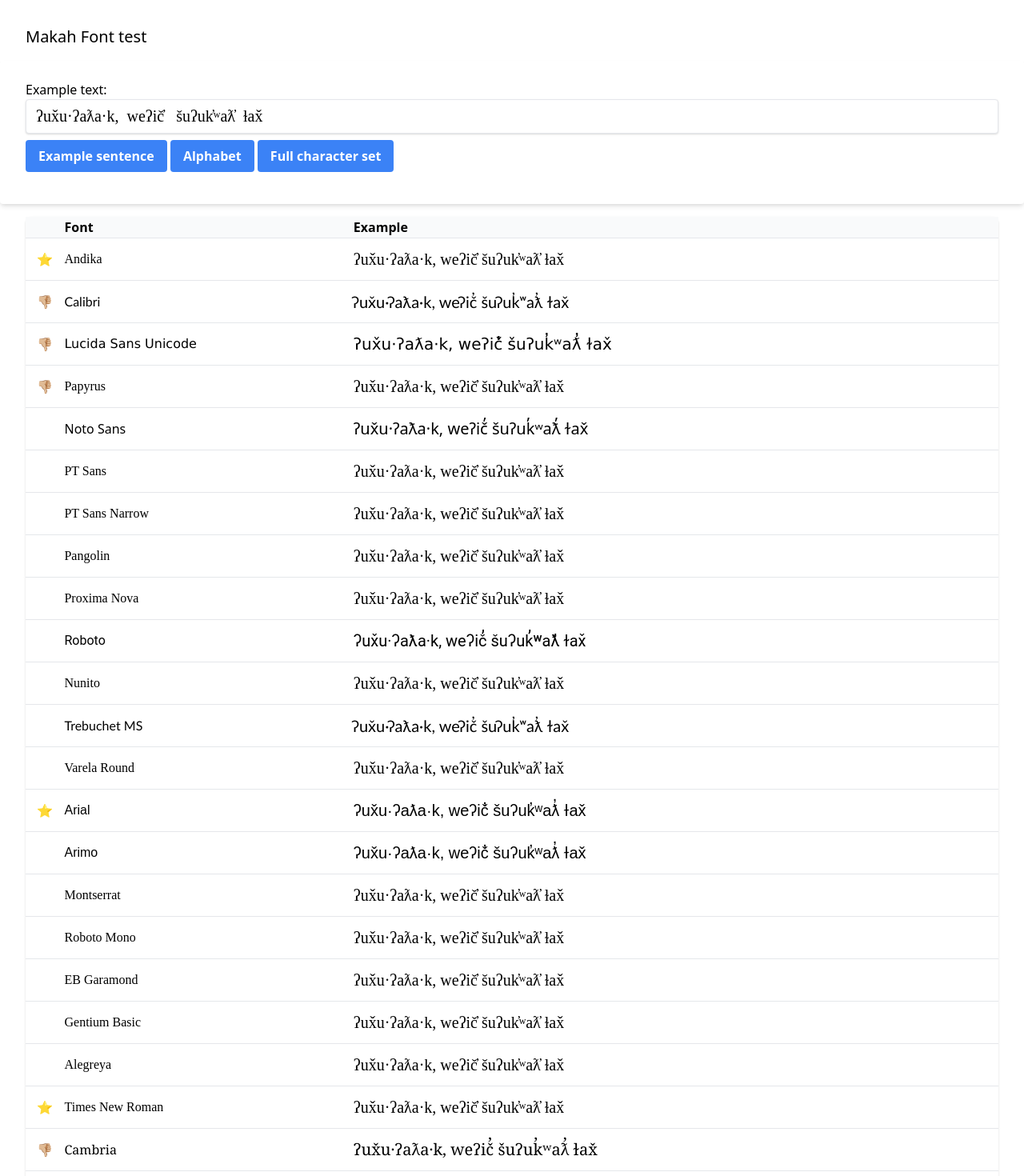
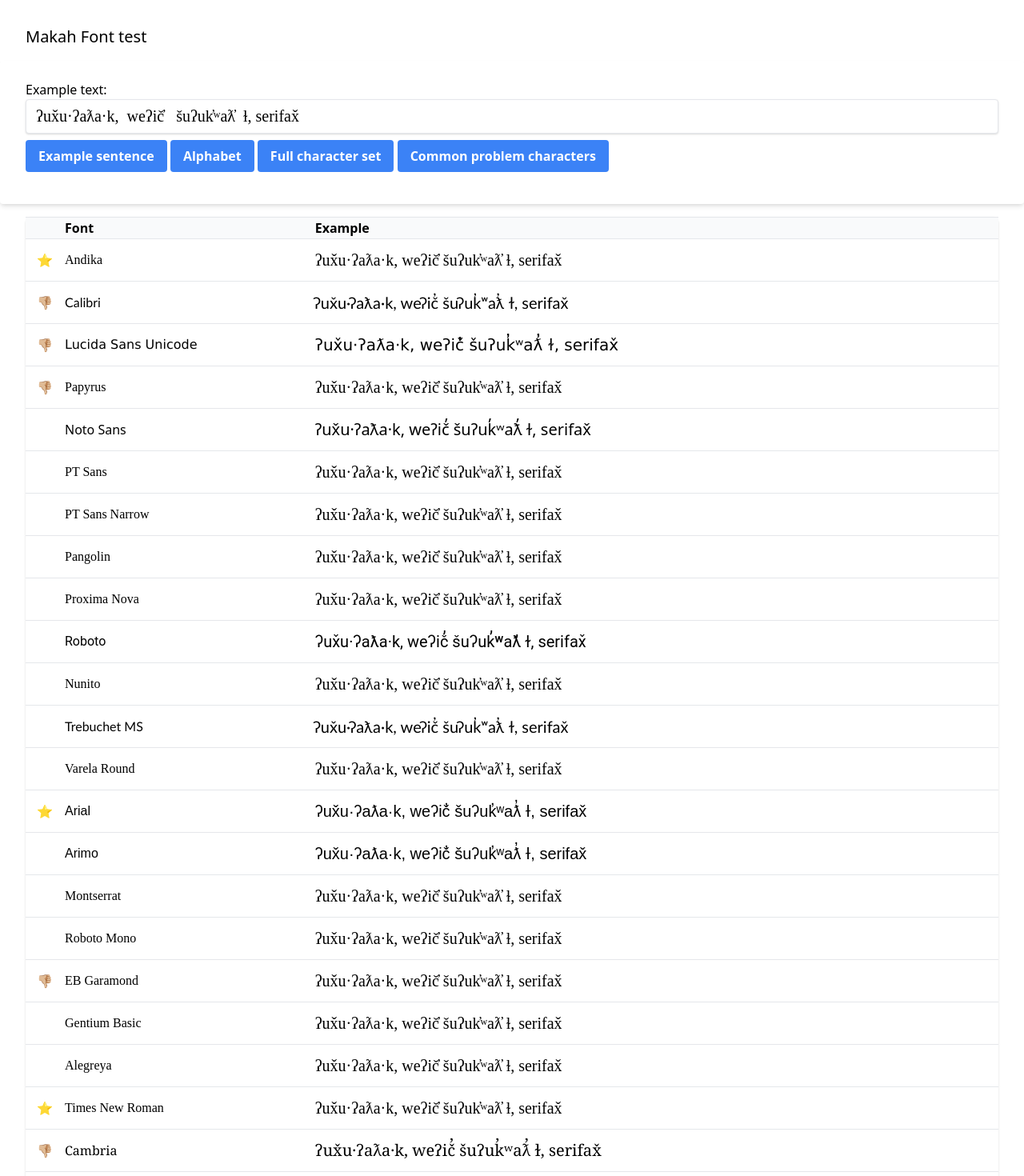
Before and after one commit to eddieantonio/makah-fonts, a Svelte app: page / in a window 1280 px wide. Shown: the top 1470 px of the page at 80% size. Built offline with nearby package versions, Linux system fonts and the light colour scheme; a web font is replaced by a local one.

Commit message:
Many changes to how fonts are marked as discouraged

```diff
--- a/src/App.svelte
+++ b/src/App.svelte
@@ -8,7 +8,13 @@
 // HACK: this **should** call makeGoogleFontsURL() but that yields a 403
 // response if given a Referer: header... for some reason?
 const googleFontsURL = "./fonts.css";
-const EXAMPLE_SENTENCE = "ʔux̌u·ʔaƛa·k,  weʔič̓   šuʔuk̓ʷaƛ̓  ɫax̌";
+
+// This is a meaningless sentence in Makah, but it does present some common
+// problem characters, such as «ʔ», «x̌», «ƛ̓», «ɫ», and «č̓».
+// A rough translation is "Hello, he is sleeping, I will see you" 🥴
+const EXAMPLE_SENTENCE = "ʔux̌u·ʔaƛa·k,  weʔič̓   šuʔuk̓ʷaƛ̓  ɫ, serifax̌";
+
+const COMMON_PROBLEM_CHARACTERS = "ʔ x̌ č̓  k̓ʷ ƛ̓ ɫ ŋ";
 
 changeTextToExample();
 
@@ -22,6 +28,10 @@
 
 function changeTextToExample() {
   writingSample = EXAMPLE_SENTENCE;
+}
+
+function changeTextToProblemChars() {
+  writingSample = COMMON_PROBLEM_CHARACTERS;
 }
 </script>
 
@@ -49,22 +59,31 @@
       >
     </label>
 
-    <fieldset class="my-2">
+    <fieldset>
       <button type="button" on:click|preventDefault={changeTextToExample}
-        class="bg-blue-500 hover:bg-blue-700 text-white font-bold py-2 px-4 rounded"
+        class="my-2 bg-blue-500 hover:bg-blue-700 text-white font-bold py-2 px-4 rounded"
         >Example sentence</button>
       <button type="button" on:click|preventDefault={changeTextToAlphabet}
-        class="bg-blue-500 hover:bg-blue-700 text-white font-bold py-2 px-4 rounded"
+        class="my-2 bg-blue-500 hover:bg-blue-700 text-white font-bold py-2 px-4 rounded"
         >Alphabet</button>
       <button type="button" on:click|preventDefault={changeTextToCharacterSet}
-        class="bg-blue-500 hover:bg-blue-700 text-white font-bold py-2 px-4 rounded"
+        class="my-2 bg-blue-500 hover:bg-blue-700 text-white font-bold py-2 px-4 rounded"
         >Full character set</button>
+      <button type="button" on:click|preventDefault={changeTextToProblemChars}
+        class="my-2 bg-blue-500 hover:bg-blue-700 text-white font-bold py-2 px-4 rounded"
+        >Common problem characters</button>
     </fieldset>
   </form>
 </div>
 
 <main class="shadow rounded border-b border-gray-200 sm:rounded-lg mx-8 mb-8">
   <table class="min-w-full divide-y divide-gray-200">
+    <colgroup>
+      <col span="1" style="width: 3em">
+      <col span="1" style="max-width: max-content">
+      <col span="1" style="min-width: 20em">
+    </colgroup>
+
     <thead class="bg-gray-50">
       <tr>
         <th scope="col" />
@@ -72,6 +91,7 @@
         <th scope="col" class="text-left"> Example </th>
       </tr>
     </thead>
+
     <tbody class="bg-white divide-y divide-grat-200">
       {#each FONT_DATABASE as font}
         <Font font={font}>{writingSample}</Font>
--- a/src/font-database.js
+++ b/src/font-database.js
@@ -11,8 +11,8 @@
     "Specifically requested by community?": "Yes",
     "Available on Google Fonts?": "Yes",
     "Web safe font": "No",
-    "Has all glyphs?": "",
-    "Devoid of rendering oddities?": "",
+    "Has all glyphs?": "Yes",
+    "Has font rendering oddities?": "No",
   },
   "Calibri": {
     "Style": "Sans serif",
@@ -20,7 +20,7 @@
     "Available on Google Fonts?": "No",
     "Web safe font": "No",
     "Has all glyphs?": "",
-    "Devoid of rendering oddities?": "",
+    "Has font rendering oddities": "",
   },
   "Lucida Sans Unicode": {
     "Style": "Sans serif",
@@ -124,8 +124,8 @@
     "Specifically requested by community?": "No",
     "Available on Google Fonts?": "No",
     "Web safe font": "Yes",
-    "Has all glyphs?": "",
-    "Devoid of rendering oddities?": "",
+    "Has all glyphs?": "Yes",
+    "Has font rendering oddities?": "No",
     "Recommended": ""
   },
   "Arimo": {
@@ -161,7 +161,7 @@
     "Available on Google Fonts?": "Yes",
     "Web safe font": "No",
     "Has all glyphs?": "",
-    "Devoid of rendering oddities?": "",
+    "Has font rendering oddities?": "Yes",
     "Recommended": ""
   },
   "Gentium Basic": {
@@ -187,9 +187,8 @@
     "Specifically requested by community?": "No",
     "Available on Google Fonts?": "No",
     "Web safe font": "Yes",
-    "Has all glyphs?": "",
-    "Devoid of rendering oddities?": "",
-    "Recommended": ""
+    "Has all glyphs?": "Yes",
+    "Has font rendering oddities?": "No",
   },
   "Cambria": {
     "Style": "Serif",
@@ -206,7 +205,7 @@
     "Available on Google Fonts?": "Yes",
     "Web safe font": "No",
     "Has all glyphs?": "",
-    "Devoid of rendering oddities?": "",
+    "Has font rendering oddities?": "Yes",
     "Recommended": ""
   },
   "Noto Serif": {
@@ -216,6 +215,7 @@
     "Web safe font": "No",
     "Has all glyphs?": "",
     "Devoid of rendering oddities?": "",
+    "Has font rendering oddities?": "Yes",
     "Recommended": ""
   },
   "Georgia": {
@@ -305,7 +305,7 @@
     "Available on Google Fonts?": "Yes",
     "Web safe font": "No",
     "Has all glyphs?": "",
-    "Devoid of rendering oddities?": "",
+    "Has font rendering oddities?": "Yes",
     "Recommended": ""
   },
   "The Girl Next Door": {
@@ -331,8 +331,8 @@
     "Specifically requested by community?": "No",
     "Available on Google Fonts?": "No",
     "Web safe font": "Yes",
-    "Has all glyphs?": "",
-    "Devoid of rendering oddities?": "",
+    "Has all glyphs?": "Yes",
+    "Has font rendering oddities?": "Yes",
     "Recommended": ""
   },
   "Verdana": {
@@ -340,8 +340,8 @@
     "Specifically requested by community?": "No",
     "Available on Google Fonts?": "No",
     "Web safe font": "Yes",
-    "Has all glyphs?": "",
-    "Devoid of rendering oddities?": "",
+    "Has all glyphs?": "No",
+    "Has font rendering oddities?": "Yes",
     "Recommended": ""
   },
   "Tahoma": {
@@ -349,8 +349,8 @@
     "Specifically requested by community?": "No",
     "Available on Google Fonts?": "No",
     "Web safe font": "Yes",
-    "Has all glyphs?": "",
-    "Devoid of rendering oddities?": "",
+    "Has all glyphs?": "Yes",
+    "Has font rendering oddities?": "No",
     "Recommended": ""
   },
   "Impact": {
@@ -358,8 +358,8 @@
     "Specifically requested by community?": "No",
     "Available on Google Fonts?": "No",
     "Web safe font": "Yes",
-    "Has all glyphs?": "",
-    "Devoid of rendering oddities?": "",
+    "Has all glyphs?": "No",
+    "Has font rendering oddities?": "Yes",
     "Recommended": ""
   }
 };
@@ -372,6 +372,42 @@
 
   get family() {
     return this._family;
+  }
+
+  get isTopPick() {
+    return TOP_PICKS.has(this.family);
+  }
+
+  get isRecommended() {
+    return this.isQualified && this.hasAllNecessaryGlyphs && this.rendersOk;
+  }
+
+  get isDiscouraged() {
+    if (!this.isQualified) return true;
+
+    return !this.isRecommended && allFieldsNotNull(this._rawData);
+
+    function allFieldsNotNull(datums) {
+      if (datums["Has all glyphs?"] === undefined) return false;
+      if (datums["Has font rendering oddities?"] === undefined) return false;
+
+      return true;
+    }
+  }
+
+  get comments() {
+    let reasons = [];
+
+    if (!this.isAvailableOnGoogleFonts && !this.isWebSafeFont)
+      reasons.push("Not available on Chromebooks (probably only availble with Microsoft Office installed)");
+
+    if (this.hasFontRenderingOddity)
+      reasons.push("Has graphical glitches (check «č̓», «k̓», «x̌»)");
+
+    if (!this.hasAllNecessaryGlyphs)
+      reasons.push("Does not contain all characters necessary (check «ʔ», «ƛ̓», «ɫ», «ʷ», «ŋ»)");
+
+    return reasons;
   }
 
   get style() {
@@ -390,17 +426,16 @@
     return toBoolean(this._rawData["Web safe font"]);
   }
 
-  get isRecommended() {
-    return this.isQualified;
+  get rendersOk() {
+    return !this.hasFontRenderingOddity;
   }
 
-  // TODO: give a reason why?
-  get isDiscouraged() {
-    return !this.isRecommended;
+  get hasFontRenderingOddity() {
+    return toBoolean(this._rawData["Has font rendering oddities?"]);
   }
 
-  get isTopPick() {
-    return TOP_PICKS.has(this.family);
+  get hasAllNecessaryGlyphs() {
+    return toBoolean(this._rawData["Has all glyphs?"]);
   }
 
   get googleFontsURL() {
```
